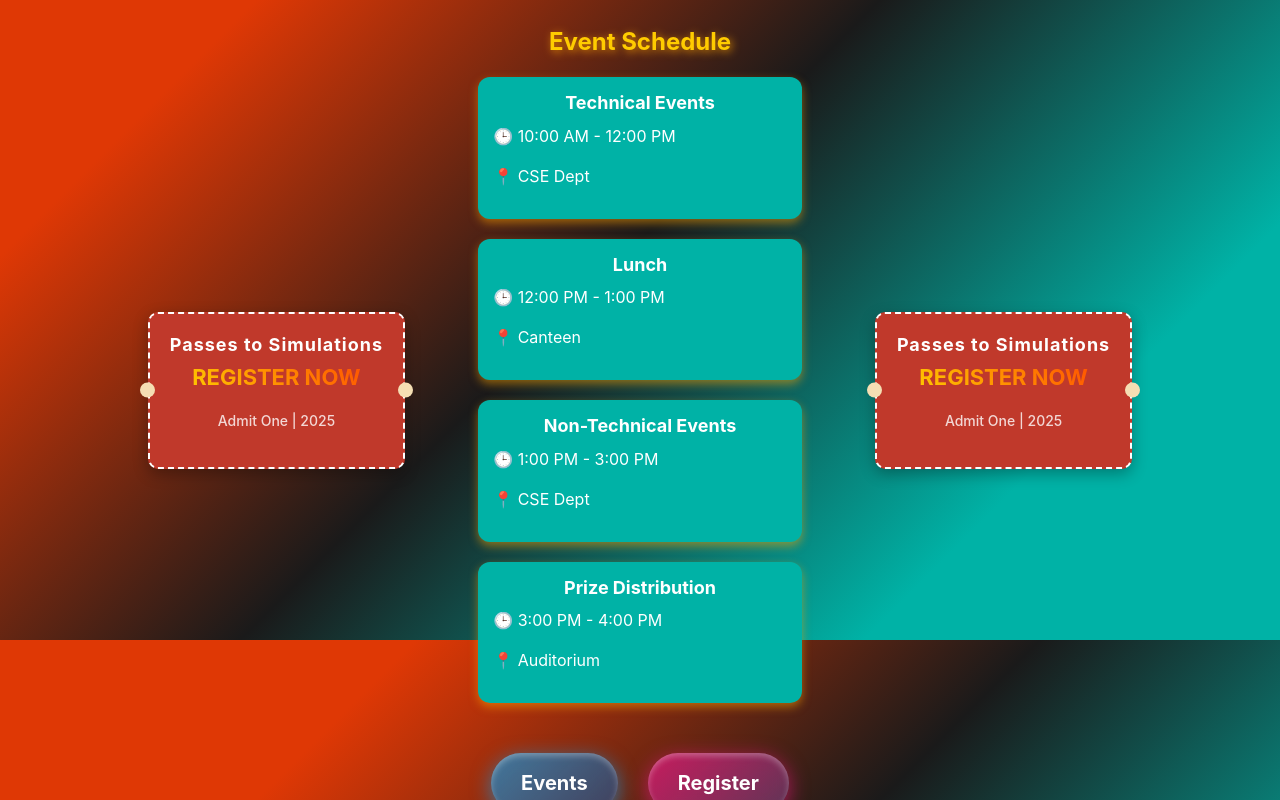
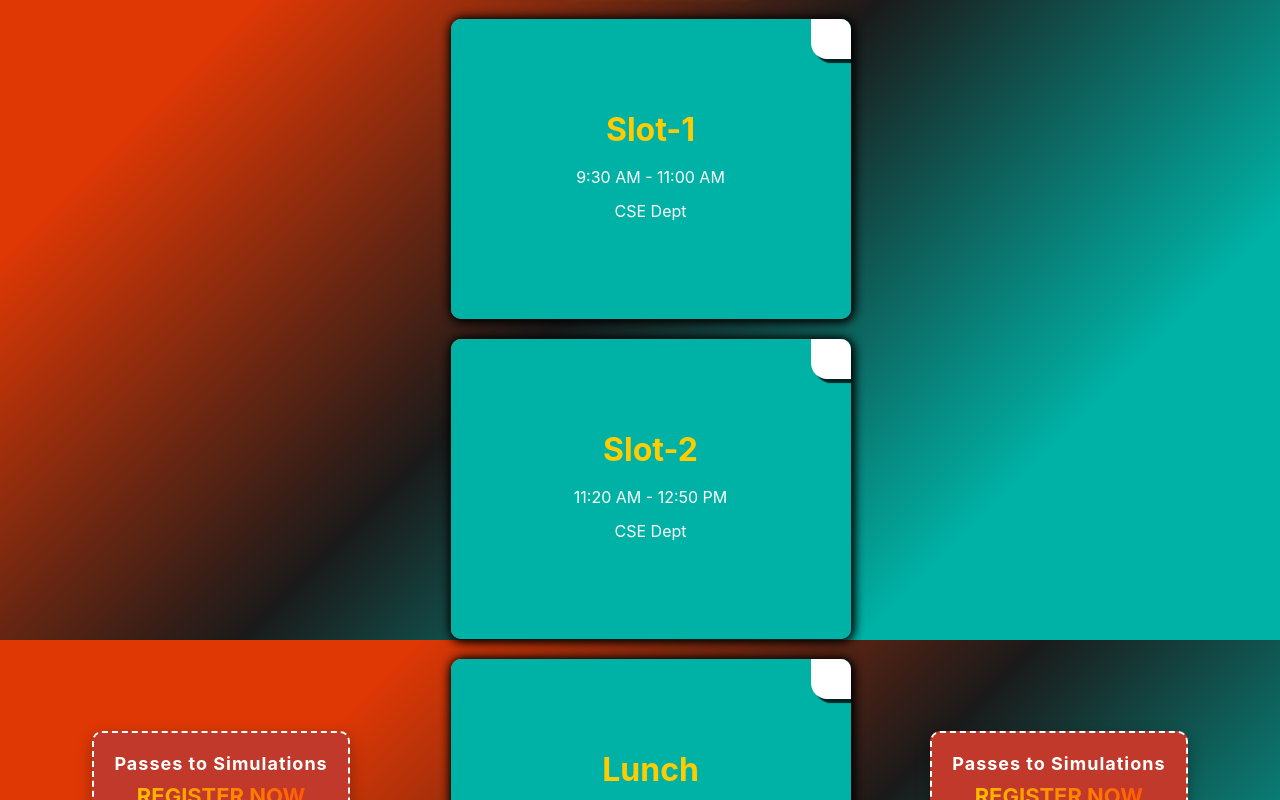
Before and after one commit to sakthi250/sympo2, a React (Vite) app: page / in a window 1280 px wide. Shown: the part 1840-2640 px from the top of the page. Built offline with nearby package versions, Linux system fonts and the light colour scheme; a web font is replaced by a local one.

Commit message:
flip events

```diff
--- /dev/null
+++ b/src/components/new/EventCard/EventCard.tsx
@@ -0,0 +1,103 @@
+import React from 'react';
+import styled from 'styled-components';
+
+interface Props {
+  eventName: string;
+  eventTime: string;
+  eventLocation: string;
+  events: string[];
+}
+
+const EventCard = ({ eventName, eventTime, eventLocation, events }: Props) => {
+  return (
+    <StyledWrapper>
+      <div className="book">
+        <div>
+          {events.map((event,i) => (
+            <p key={i} style={{ fontWeight: 'bold' ,textAlign:"left"}}>{event}</p>
+          ))}
+        </div>
+        <div className="cover">
+          <h2 className="eventName">{eventName}</h2>
+          <p className="eventTime">{eventTime}</p>
+          <p className="eventLocation">{eventLocation}</p>
+        </div>
+      </div>
+    </StyledWrapper>
+  );
+};
+
+const StyledWrapper = styled.div`
+  .eventName {
+    font-size: 200%;
+    font-weight: bold;
+    margin-bottom: 10px;
+    color: #ffcc00;
+  }
+
+  .eventTime,
+  .eventLocation {
+    font-size: 16px;
+    margin: 5px 0; /* Adds space between event time and location */
+    color: white;
+  }
+
+  .book {
+    position: relative;
+    border-radius: 10px;
+    width: 400px;
+    height: 300px;
+    background-color:rgb(255, 255, 255);
+    box-shadow: 1px 1px 12px #000;
+    transform: preserve-3d;
+    perspective: 2000px;
+    display: flex;
+    align-items: center;
+    justify-content: center;
+    color: #000;
+  }
+
+  .cover {
+    top: 0;
+    position: absolute;
+    background-color: #00b2a6;
+    width: 100%;
+    height: 100%;
+    border-radius: 10px;
+    cursor: pointer;
+    transition: all 0.5s;
+    transform-origin: 0;
+    box-shadow: 1px 1px 12px #000;
+    display: flex;
+    flex-direction: column; /* This makes sure that the text is stacked vertically */
+    align-items: center;
+    justify-content: center;
+    padding: 20px; /* Adds space around the content */
+    overflow: hidden; /* Prevents the folded part from overflowing */
+  }
+
+  .book:hover .cover {
+    transform: rotateY(-80deg);
+  }
+
+  /* Folded top-right corner effect */
+  .cover::after {
+    content: '';
+    position: absolute;
+    top: -40px;
+    right: -40px;
+    width: 80px;
+    height: 80px;
+    background-color:rgb(255, 255, 255);
+    border-radius: 20%;
+    box-shadow: 4px 4px 1px rgba(0, 0, 0, 0.8);
+    transition: opacity 0.3s ease;
+  }
+
+  /* Make the corner invisible when the cover is flipped */
+  .book:hover .cover::after {
+    opacity: 0;
+  }
+`;
+
+export default EventCard;
--- a/src/components/new/New.jsx
+++ b/src/components/new/New.jsx
@@ -1,12 +1,11 @@
 import { useState, useEffect } from "react";
-import Cam from "./Cam";
-import Pop from "./Pop";
 import "./index.css";
 import Cse from "./Cse";
 import Ticket from "./Ticket";
 import { useNavigate } from "react-router-dom";
 import Ball from "./imgs/Ball";
 import Ufo from "./imgs/Ufo";
+import EventCard from "./EventCard/EventCard";
 
 const New = () => {
   const navigate = useNavigate();
@@ -37,20 +36,37 @@ const New = () => {
   }, []);
   const events = [
     {
-      name: "Technical Events",
-      time: "10:00 AM - 12:00 PM",
+      name: "Slot-1",
+      time: "9:30 AM - 11:00 AM",
       location: "CSE Dept",
+      events: ["Tech Tackle (Quiz)"
+        , "Code Quest (Coding)"
+        , "Cine Bites (Flameless Cooking)"
+        , "Cut  & Frame (Video Editing)"]
     },
-    { name: "Lunch", time: "12:00 PM - 1:00 PM", location: "Canteen" },
     {
-      name: "Non-Technical Events",
-      time: "1:00 PM - 3:00 PM",
+      name: "Slot-2",
+      time: "11:20 AM - 12:50 PM",
       location: "CSE Dept",
+      events: ["Paper Reel (Paper Presentation)",
+        , "Poster Design (Retro Poster Jam)"
+        , "Bidding War (IPL Auction)", "Retro Room"]
+    },
+    { name: "Lunch", time: "12:50 PM - 1:30 PM", location: "Canteen", events: ["Enjoy your meals 🍽️"] },
+    {
+      name: "Slot-3",
+      time: "1:30 PM - 3:00 PM",
+      location: "CSE Dept",
+      events: ["Games Bond (Connexion)",
+        "Flash Cinema (Short Film)",
+        "Ultimate Hustle (Multi Tasking)",
+        "Screen Test (Mock Interview)"]
     },
     {
       name: "Prize Distribution",
       time: "3:00 PM - 4:00 PM",
       location: "Auditorium",
+      events:["winners will be awarded with prizes 🏆🥇🏅🏆"]
     },
   ];
 
@@ -104,11 +120,11 @@ const New = () => {
 
         <div>
           <h2 className="oursponsor">Our Sponsors</h2>
-          <img src="sponsor.jpg" className="sponsor-img"/>
+          <img src="sponsor.jpg" className="sponsor-img" />
         </div>
-       <h4 className="youtube pt-3">RAINPEARL PASSION CORNER</h4>
+        <h4 className="youtube pt-3">RAINPEARL PASSION CORNER</h4>
         <iframe src="https://youtube.com/embed/XTo48IkdiqM"
-          allow="accelerometer; autoplay; encrypted-media; gyroscope; picture-in-picture"
+          allow="accelerometer; autoplay; encrypted-media; gyroscope"
           allowFullScreen className="mt-2 sponsor-vid" />
 
         <div className="button-container">
@@ -119,17 +135,20 @@ const New = () => {
             Click here
           </button>
         </div>
-        <div className="eventSchedule row d-flex justify-content-st">
+        <div className="eventSchedule row d-flex justify-content-start">
 
-          <h2 className="scheduleTitle">Event Schedule</h2>
+          <h2 className="scheduleTitle ms-lg-3">Event Schedule</h2>
           <Ticket />
           <div className="eventsGrid col-4">
             {events.map((event, index) => (
-              <div key={index} className="eventCard">
-                <h3 className="eventName">{event.name}</h3>
-                <p className="eventTime">🕒 {event.time}</p>
-                <p className="eventLocation">📍 {event.location}</p>
+              // <div key={index} className="eventCard flip">
+              //   <h3 className="eventName">{event.name}</h3>
+              //   <p className="eventTime">🕒 {event.time}</p>
+              //   <p className="eventLocation">📍 {event.location}</p>
+              <div key={index}>
+                <EventCard eventName={event.name} eventTime={event.time} eventLocation={event.location} events={event.events}></EventCard>
               </div>
+              // </div>
             ))}
           </div>
           <Ticket />
--- a/src/components/new/index.css
+++ b/src/components/new/index.css
@@ -210,10 +210,10 @@ box-shadow: 0 4px 10px rgba(255, 165, 0, 0.5);
 transition: transform 0.3s ease-in-out;
 }
 
-.eventCard:hover {
+/* .eventCard:hover {
 transform: scale(1.05);
 box-shadow: 0 6px 15px rgba(255, 165, 0, 0.8);
-}
+} */
 
 .eventName {
 font-size: 18px;
```
Also changed, not shown: public/flip.jpg (added).
